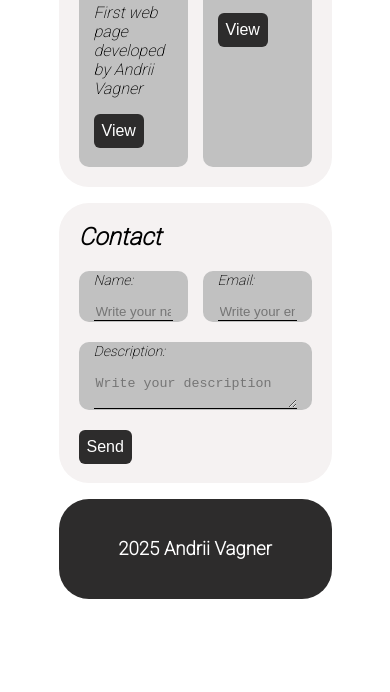
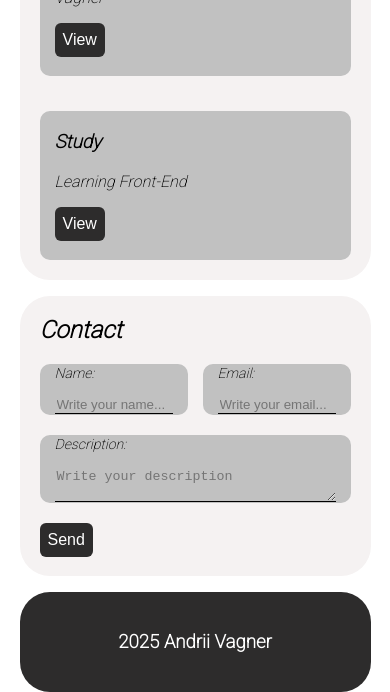
Before and after one commit to Foxyyk/CV, a plain HTML site: page index.html in a window 390 px wide. Shown: the part 1075-1767 px from the top of the page. Before the commit the page ends 1674 px from the top, so only its background shows below. Drawn offline with Linux system fonts and the light colour scheme.

Commit message:
Update for smartphone

```diff
--- a/index.html
+++ b/index.html
@@ -59,7 +59,7 @@
       </div>
       <div class="project">
         <h2>Projects</h2>
-        <div style="display: flex; gap: 15px">
+        <div class="project-container">
           <div class="project-item">
             <h3>Andrii Vagner CV</h3>
             <p>First web page developed by Andrii Vagner</p>
--- a/style.css
+++ b/style.css
@@ -30,6 +30,7 @@ body {
   width: 70px;
   border-radius: 50%;
   margin: 0px 20px 0px 20px;
+  box-shadow: 4px 4px 14px rgba(218, 213, 213, 0.25);
 }
 
 .social-media {
@@ -89,6 +90,11 @@ body {
   flex-direction: column;
 }
 
+.project-container {
+  display: flex;
+  gap: 15px;
+}
+
 .project-item {
   background-color: #c1c1c1;
   padding: 1px 15px;
@@ -96,6 +102,7 @@ body {
   margin-bottom: 20px;
   width: 100%;
   padding-bottom: 19px;
+  box-sizing: border-box;
 }
 
 .project-item:hover {
@@ -213,3 +220,17 @@ body {
   background-color: rgba(75, 75, 75, 0.992);
   font-size: large;
 }
+
+@media (max-width: 600px) {
+  body {
+    width: 90%;
+  }
+  .author {
+    flex-direction: column;
+    height: max-content;
+    padding: 20px 0;
+  }
+  .project-container {
+    flex-direction: column;
+  }
+}
```
